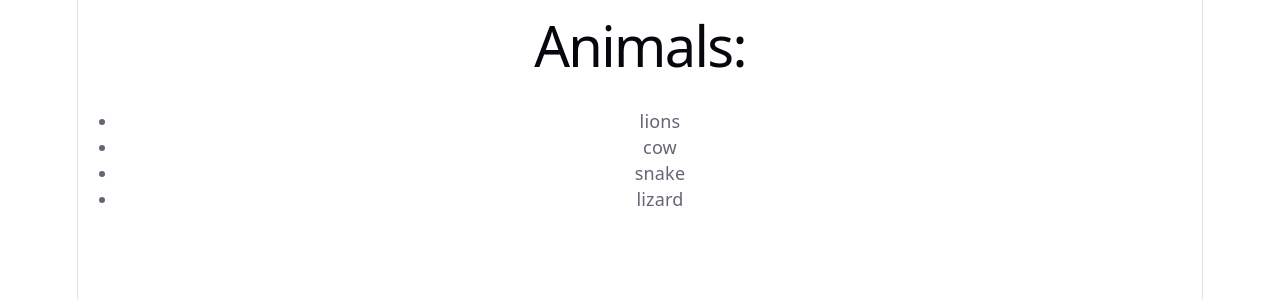
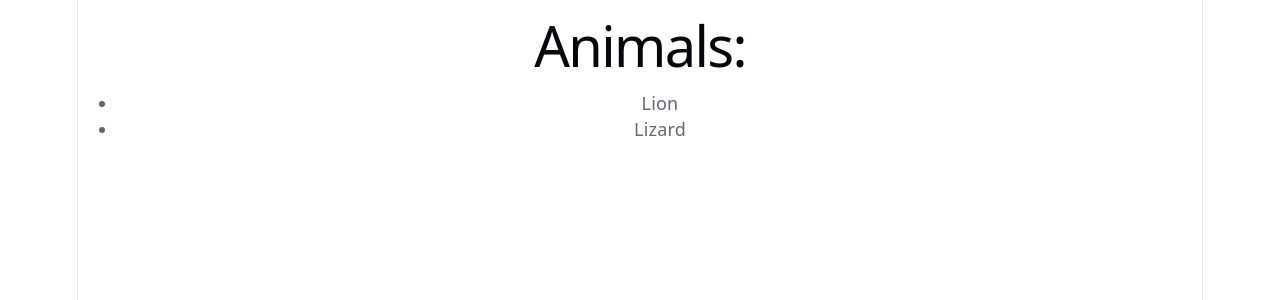
Before and after one commit to Dungnope/first-time-react, a React (Vite) app: page / in a window 1280 px wide. Shown: the top 300 px of the page. Built offline with nearby package versions, Linux system fonts and the light colour scheme.

Commit message:
add condition ternary operator

```diff
--- a/eslint.config.js
+++ b/eslint.config.js
@@ -20,6 +20,7 @@ export default defineConfig([
 
     rules: {
       "no-unused-vars": "off",
+      "react/prop-types": "warn"
     }
   },
 ])
--- a/src/Greeting.jsx
+++ b/src/Greeting.jsx
@@ -15,3 +15,28 @@ export function ListOfElement() {
         </>
     )
 }
+
+function ListItem(props) {
+    return <li>{props.kid}</li>
+}
+
+function List(props){
+    return (
+        <ul>
+            {props.animals.map((animal) => {
+                return animal.startsWith("L") ? <ListItem key={animal} kid = {animal} /> : null;
+            })}
+        </ul>
+    )
+}
+
+export function MainListApp() {
+    const animals = ["Lion", "Cow", "Snake", "Lizard"];
+
+    return (
+        <div>
+            <h1>Animals: </h1>
+            <List animals = {animals} />
+        </div>
+    )
+}
--- a/src/main.jsx
+++ b/src/main.jsx
@@ -2,11 +2,11 @@ import { StrictMode } from 'react'
 import { createRoot } from 'react-dom/client'
 import App from './App.jsx'
 import Profile from './PassJsxprop.jsx'
-import { ListOfElement } from './Greeting.jsx'
+import { ListOfElement, MainListApp} from './Greeting.jsx'
 import './index.css'
 
 createRoot(document.getElementById('root')).render(
   <StrictMode>
-  <ListOfElement />
+  <MainListApp />
   </StrictMode>,
 )
```
